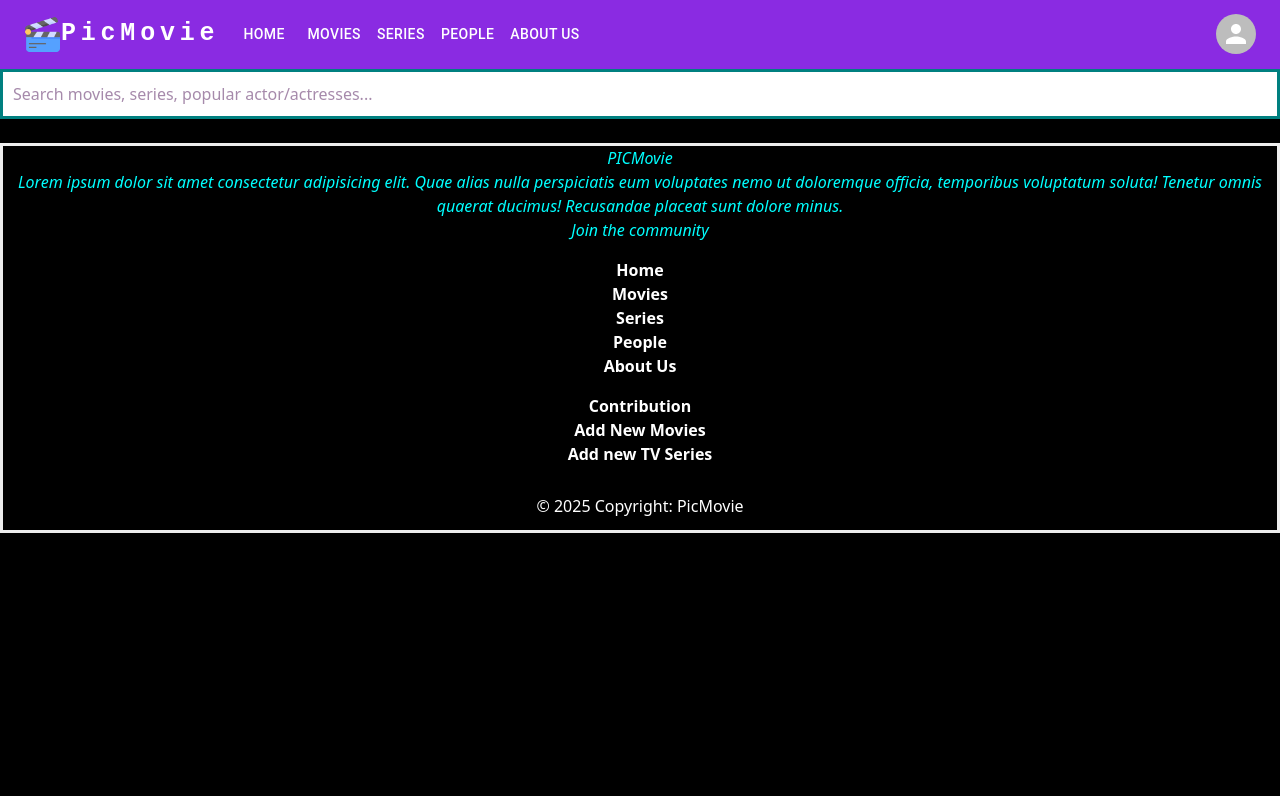
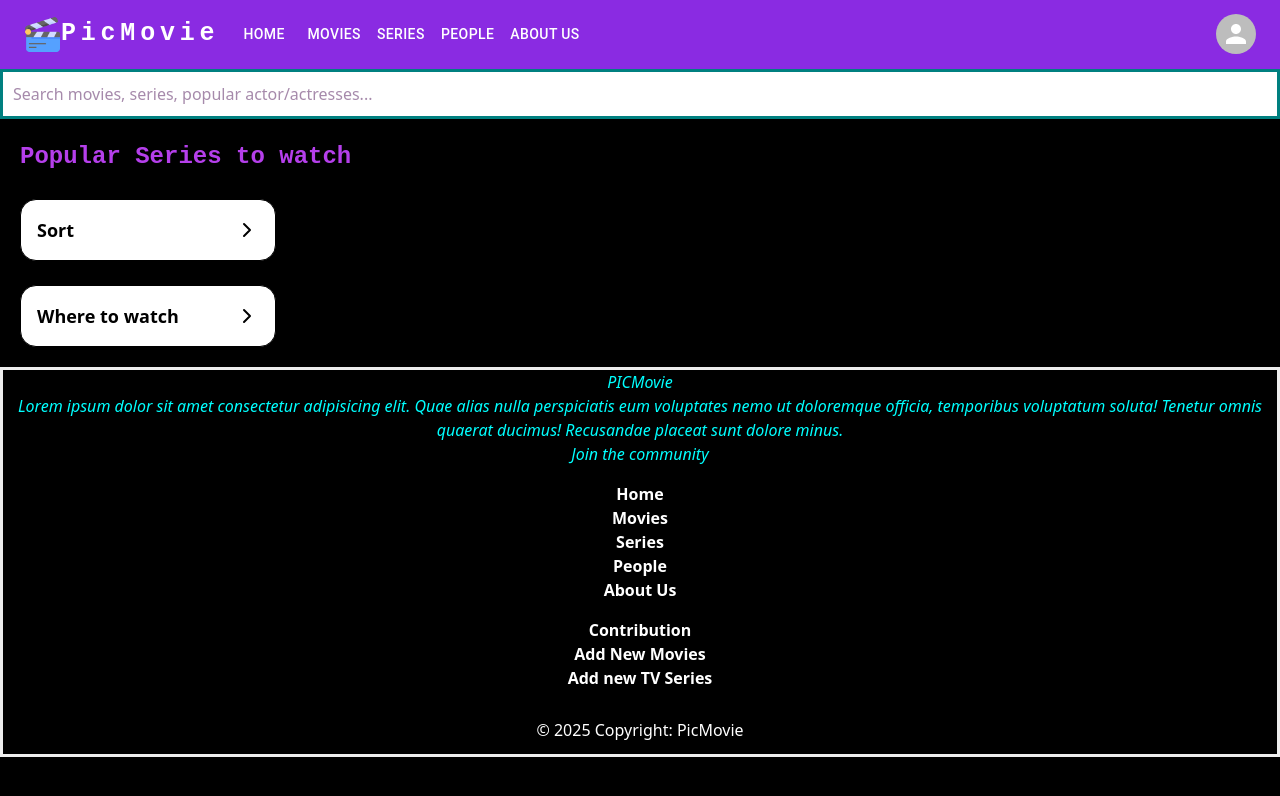
Before and after one commit to TusharKcode/Movie-Finder, a React (Vite) app: page /series in a window 1280 px wide. Shown: the top 796 px of the page. Built offline with nearby package versions, Linux system fonts and the light colour scheme.

Commit message:
Series Section updated

```diff
--- a/package.json
+++ b/package.json
@@ -15,7 +15,8 @@
     "@mui/icons-material": "^7.3.1",
     "@mui/material": "^7.3.1",
     "@tailwindcss/vite": "^4.1.12",
-    "bootstrap": "^5.3.7",
+    "bootstrap": "^5.3.8",
+    "lucide-react": "^0.542.0",
     "react": "^19.1.1",
     "react-bootstrap": "^2.10.10",
     "react-dom": "^19.1.1",
--- a/src/App.jsx
+++ b/src/App.jsx
@@ -10,9 +10,7 @@ import Series from './pages/Series'
 import People from './pages/People'
 
 
-
 function App() {
-
   return (
     <>
       <Navbar/>
--- a/src/pages/Series.jsx
+++ b/src/pages/Series.jsx
@@ -1,9 +1,88 @@
-function Series(){
-    return(
-        <>
-        <h1>This is Series Section</h1>
-        </>
-    )
+import React, { useState } from "react";
+import { ChevronRight, ChevronDown } from "lucide-react";
+
+export default function Dropdowns() {
+  const [isOpen, setIsOpen] = useState(false);
+  const [sortOption, setSortOption] = useState("Popularity Descending");
+
+  const toggleDropdown = () => {
+    setIsOpen(!isOpen);
+  };
+
+  const handleChange = (event) => {
+    setSortOption(event.target.value);
+  };
+
+  const [isChecked, setIsChecked] = useState(false);
+    const checkHandleChange = (event) => {
+        setIsChecked(event.target.checked);
 }
-
-export default Series
+  return (
+    <>
+    <div style={{padding:"20px"}}>
+        <div style={{color:"#b53febff", fontWeight:"bold", fontFamily:"monospace", fontSize:"24px"}}>
+            <h1>Popular Series to watch</h1>
+        </div>
+        <br />
+        <div className="w-64 border rounded-2xl shadow-sm bg-white">
+        <button
+            onClick={toggleDropdown}
+            className="w-full flex justify-between items-center p-4 text-left font-semibold text-lg"
+        >
+            Sort
+            {isOpen ? <ChevronDown /> : <ChevronRight />}
+        </button>
+        {isOpen && (
+            <div className="p-4 border-t">
+            <label className="block text-sm text-gray-600 mb-1">Sort Results By</label>
+            <select
+                value={sortOption}
+                onChange={handleChange}
+                className="w-full border rounded-lg p-2 focus:outline-none focus:ring focus:ring-yellow-400 bg-gray-100"
+            >
+                <option>Popularity Descending</option>
+                <option>Popularity Ascending</option>
+                <option>Rating Descending</option>
+                <option>Rating Ascending</option>
+                <option>Release Date Descending</option>
+                <option>Release Date Ascending</option>
+            </select>
+        </div>
+        )}
+        </div>
+        <br />
+        <div className="w-64 border rounded-2xl shadow-sm bg-white">
+        <button
+            onClick={toggleDropdown}
+            className="w-full flex justify-between items-center p-4 text-left font-semibold text-lg"
+        >
+            Where to watch
+            {isOpen ? <ChevronDown /> : <ChevronRight />}
+        </button>
+        {isOpen && (
+            <div className="p-4 border-t">
+                <label className="block text-sm text-gray-600 mb-1">My services</label>
+                <br />
+                <label><input type="checkbox" checked={isChecked} onChange={checkHandleChange} /> Restricts searches to my subscibed services?</label>
+                <br />
+                <br />
+                <label className="block text-sm text-gray-600 mb-1">Country</label>
+            <select
+                value={sortOption}
+                onChange={handleChange}
+                className="w-full border rounded-lg p-2 focus:outline-none focus:ring focus:ring-yellow-400 bg-gray-100"
+            >
+                <option>India</option>
+                <option>America</option>
+                <option>Ukraine</option>
+                <option>Africa</option>
+                <option>Iceland</option>
+                <option>Portugal</option>
+            </select>
+        </div>
+        )}
+        </div>
+    </div>
+    </>
+  );
+}
```
Also changed, not shown: 1 other file (tests, documents, lock files or other folders).
